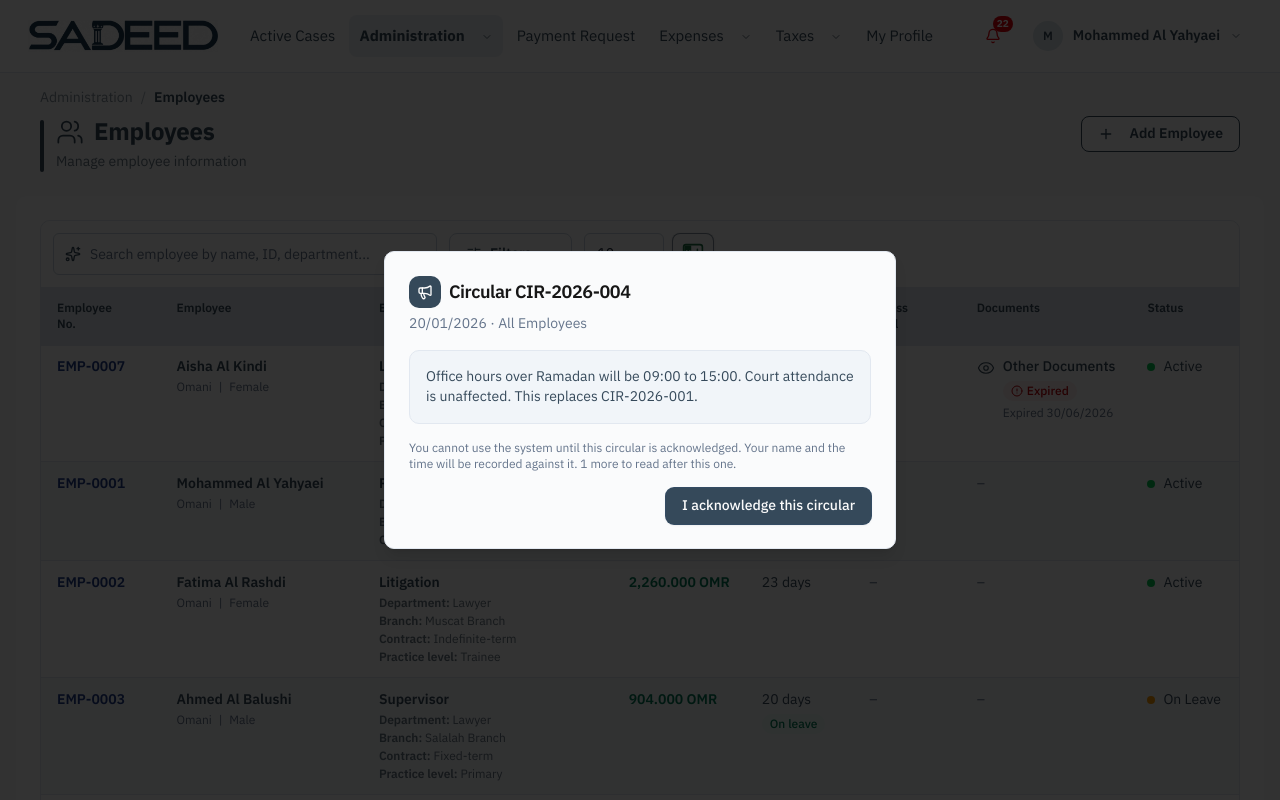
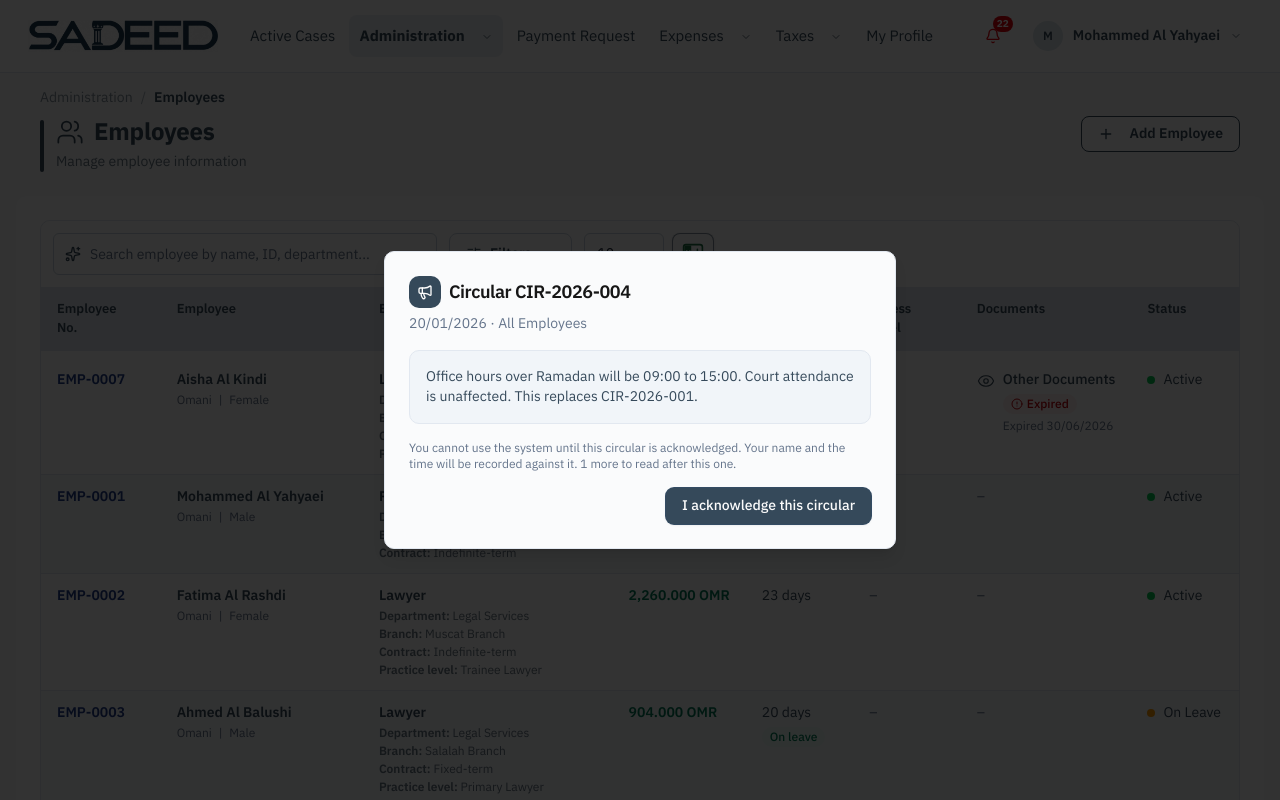
Before and after one commit to mehak187/elpnew, a React (Vite) app: page /employees in a window 1280 px wide. Shown: the top 800 px of the page. Built offline with nearby package versions, Linux system fonts and the light colour scheme.

Commit message:
update 5 files

```diff
--- a/src/components/shared/DataTable.jsx
+++ b/src/components/shared/DataTable.jsx
@@ -512,7 +512,7 @@ export default function DataTable({
                         className={cn(
                           // Top, not middle: where one heading wraps, the
                           // short ones beside it still start on its first line.
-                          "px-4 py-3 text-start align-top text-xs font-semibold text-table-head-ink",
+                          "px-4 py-3 text-start align-top text-[13px] font-semibold text-table-head-ink",
                           column.className
                         )}
                         style={{ width: column.width }}
@@ -585,6 +585,10 @@ export default function DataTable({
                           // 52px of row, striped on the evens and lit on
                           // hover; hover is written last so it wins.
                           "h-[52px] border-b border-container-border align-top last:border-0",
+                          // The first row starts a little further from the
+                          // headings than the rows below start from each
+                          // other, so it does not read as part of them.
+                          "[&:first-child>td]:pt-5",
                           "even:bg-table-zebra hover:bg-table-row-hover",
                           onRowClick && "cursor-pointer"
                         )}
--- a/src/pages/employees/employeeData.js
+++ b/src/pages/employees/employeeData.js
@@ -16,30 +16,30 @@ import {
 
 export const employeeRecords = [
   { id: 1, empNo: "EMP-0001", bankName: "Bank Muscat", accountNumber: "0312 0123 4567 0890", name: "Mohammed Al Yahyaei", nameAr: "محمد اليحيائي", branch: "Muscat", dateOfJoining: "2020-01-15", gender: "Male", nationality: "Omani", department: "Partner", designation: "Partner", salary: "2500.000", housing: 300, transport: 125, special: 75, electricity: 0, water: 0, loan: 0, administrative: 175, status: "Active" , role: "Partner", contractType: "Indefinite-term" },
-  { id: 2, empNo: "EMP-0002", bankName: "National Bank of Oman", accountNumber: "0312 0123 4567 0891", name: "Fatima Al Rashdi", nameAr: "فاطمة الراشدي", branch: "Muscat", dateOfJoining: "2021-03-20", gender: "Female", nationality: "Omani", department: "Lawyer", designation: "Litigation", salary: "2000.000", housing: 240, transport: 100, special: 60, electricity: 0, water: 0, loan: 0, administrative: 140, status: "Active" , role: "Lawyer", practiceLevel: "Trainee", contractType: "Indefinite-term" },
-  { id: 3, empNo: "EMP-0003", bankName: "Bank Dhofar", accountNumber: "0312 0123 4567 0892", name: "Ahmed Al Balushi", nameAr: "أحمد البلوشي", branch: "Salalah", dateOfJoining: "2022-06-10", gender: "Male", nationality: "Omani", department: "Lawyer", designation: "Supervisor", salary: "800.000", housing: 96, transport: 40, special: 24, electricity: 0, water: 0, loan: 0, administrative: 56, status: "On Leave" , role: "Lawyer", practiceLevel: "Primary", contractType: "Fixed-term" },
-  { id: 4, empNo: "EMP-0004", bankName: "Oman Arab Bank", accountNumber: "0312 0123 4567 0893", name: "Sarah Al Lawati", nameAr: "سارة اللواتي", branch: "Muscat", dateOfJoining: "2019-09-05", gender: "Female", nationality: "Omani", department: "Administrative", designation: "Administrative", salary: "650.000", housing: 78, transport: 33, special: 19, electricity: 0, water: 0, loan: 0, administrative: 46, status: "Active" , role: "Administrative", contractType: "Indefinite-term" },
-  { id: 5, empNo: "EMP-0005", bankName: "Sohar International", accountNumber: "0312 0123 4567 0894", name: "Rajesh Kumar", nameAr: "راجيش كومار", branch: "Salalah", dateOfJoining: "2023-02-28", gender: "Male", nationality: "Indian", department: "Accountant", designation: "Accountant", salary: "1200.000", housing: 144, transport: 60, special: 36, electricity: 0, water: 0, loan: 0, administrative: 84, status: "Inactive" , role: "Accountant", contractType: "Indefinite-term" },
+  { id: 2, empNo: "EMP-0002", bankName: "National Bank of Oman", accountNumber: "0312 0123 4567 0891", name: "Fatima Al Rashdi", nameAr: "فاطمة الراشدي", branch: "Muscat", dateOfJoining: "2021-03-20", gender: "Female", nationality: "Omani", department: "Legal Services", designation: "Lawyer", salary: "2000.000", housing: 240, transport: 100, special: 60, electricity: 0, water: 0, loan: 0, administrative: 140, status: "Active" , role: "Lawyer", practiceLevel: "Trainee Lawyer", contractType: "Indefinite-term" },
+  { id: 3, empNo: "EMP-0003", bankName: "Bank Dhofar", accountNumber: "0312 0123 4567 0892", name: "Ahmed Al Balushi", nameAr: "أحمد البلوشي", branch: "Salalah", dateOfJoining: "2022-06-10", gender: "Male", nationality: "Omani", department: "Legal Services", designation: "Lawyer", salary: "800.000", housing: 96, transport: 40, special: 24, electricity: 0, water: 0, loan: 0, administrative: 56, status: "On Leave" , role: "Lawyer", practiceLevel: "Primary Lawyer", contractType: "Fixed-term" },
+  { id: 4, empNo: "EMP-0004", bankName: "Oman Arab Bank", accountNumber: "0312 0123 4567 0893", name: "Sarah Al Lawati", nameAr: "سارة اللواتي", branch: "Muscat", dateOfJoining: "2019-09-05", gender: "Female", nationality: "Omani", department: "Administration", designation: "Administrative Assistant", salary: "650.000", housing: 78, transport: 33, special: 19, electricity: 0, water: 0, loan: 0, administrative: 46, status: "Active" , role: "Administrative", contractType: "Indefinite-term" },
+  { id: 5, empNo: "EMP-0005", bankName: "Sohar International", accountNumber: "0312 0123 4567 0894", name: "Rajesh Kumar", nameAr: "راجيش كومار", branch: "Salalah", dateOfJoining: "2023-02-28", gender: "Male", nationality: "Indian", department: "Administration", designation: "Accountant", salary: "1200.000", housing: 144, transport: 60, special: 36, electricity: 0, water: 0, loan: 0, administrative: 84, status: "Inactive" , role: "Accountant", contractType: "Indefinite-term" },
   { id: 6, empNo: "EMP-0006", bankName: "Bank Muscat", accountNumber: "0312 0123 4567 0895", name: "Khalid Al Hinai", nameAr: "خالد الهنائي", branch: "Muscat", dateOfJoining: "2018-04-12", gender: "Male", nationality: "Omani", department: "Partner", designation: "Partner", salary: "3000.000", housing: 360, transport: 150, special: 90, electricity: 0, water: 0, loan: 0, administrative: 210, status: "Active" , role: "Partner", contractType: "Fixed-term" },
-  { id: 7, empNo: "EMP-0007", bankName: "National Bank of Oman", accountNumber: "0312 0123 4567 0896", name: "Aisha Al Kindi", nameAr: "عائشة الكندي", branch: "Muscat", dateOfJoining: "2021-08-01", gender: "Female", nationality: "Omani", department: "Lawyer", designation: "Litigation", salary: "1800.000", housing: 216, transport: 90, special: 54, electricity: 0, water: 0, loan: 0, administrative: 126, status: "Active" , role: "Lawyer", practiceLevel: "Appeal", contractType: "Indefinite-term" },
-  { id: 8, empNo: "EMP-0008", bankName: "Bank Dhofar", accountNumber: "0312 0123 4567 0897", name: "Salim Al Rawahi", nameAr: "سالم الرواحي", branch: "Salalah", dateOfJoining: "2020-11-15", gender: "Male", nationality: "Omani", department: "Advisor", designation: "Advisor", salary: "2200.000", housing: 264, transport: 110, special: 66, electricity: 0, water: 0, loan: 0, administrative: 154, status: "Active" , role: "Advisor", contractType: "Indefinite-term" },
-  { id: 9, empNo: "EMP-0009", bankName: "Oman Arab Bank", accountNumber: "0312 0123 4567 0898", name: "Layla Al Habsi", nameAr: "ليلى الحبسي", branch: "Muscat", dateOfJoining: "2022-02-20", gender: "Female", nationality: "Omani", department: "Administrative", designation: "Administrative", salary: "600.000", housing: 72, transport: 30, special: 18, electricity: 0, water: 0, loan: 0, administrative: 42, status: "Active" , role: "Administrative", contractType: "Fixed-term" },
-  { id: 10, empNo: "EMP-0010", bankName: "Sohar International", accountNumber: "0312 0123 4567 0899", name: "Hamad Al Busaidi", nameAr: "حمد البوسعيدي", branch: "Salalah", dateOfJoining: "2019-07-08", gender: "Male", nationality: "Omani", department: "Lawyer", designation: "Supervisor", salary: "1500.000", housing: 180, transport: 75, special: 45, electricity: 0, water: 0, loan: 0, administrative: 105, status: "Active" , role: "Lawyer", practiceLevel: "Supreme", contractType: "Indefinite-term" },
-  { id: 11, empNo: "EMP-0011", bankName: "Bank Muscat", accountNumber: "0312 0123 4567 0900", name: "Maryam Al Harthi", nameAr: "مريم الحارثي", branch: "Muscat", dateOfJoining: "2023-01-10", gender: "Female", nationality: "Omani", department: "Lawyer", designation: "Litigation", salary: "1600.000", housing: 192, transport: 80, special: 48, electricity: 0, water: 0, loan: 0, administrative: 112, status: "Active" , role: "Lawyer", practiceLevel: "Trainee", contractType: "Indefinite-term" },
+  { id: 7, empNo: "EMP-0007", bankName: "National Bank of Oman", accountNumber: "0312 0123 4567 0896", name: "Aisha Al Kindi", nameAr: "عائشة الكندي", branch: "Muscat", dateOfJoining: "2021-08-01", gender: "Female", nationality: "Omani", department: "Legal Services", designation: "Lawyer", salary: "1800.000", housing: 216, transport: 90, special: 54, electricity: 0, water: 0, loan: 0, administrative: 126, status: "Active" , role: "Lawyer", practiceLevel: "Appeal Lawyer", contractType: "Indefinite-term" },
+  { id: 8, empNo: "EMP-0008", bankName: "Bank Dhofar", accountNumber: "0312 0123 4567 0897", name: "Salim Al Rawahi", nameAr: "سالم الرواحي", branch: "Salalah", dateOfJoining: "2020-11-15", gender: "Male", nationality: "Omani", department: "Legal Services", designation: "Legal Consultant", salary: "2200.000", housing: 264, transport: 110, special: 66, electricity: 0, water: 0, loan: 0, administrative: 154, status: "Active" , role: "Advisor", contractType: "Indefinite-term" },
+  { id: 9, empNo: "EMP-0009", bankName: "Oman Arab Bank", accountNumber: "0312 0123 4567 0898", name: "Layla Al Habsi", nameAr: "ليلى الحبسي", branch: "Muscat", dateOfJoining: "2022-02-20", gender: "Female", nationality: "Omani", department: "Administration", designation: "Administrative Assistant", salary: "600.000", housing: 72, transport: 30, special: 18, electricity: 0, water: 0, loan: 0, administrative: 42, status: "Active" , role: "Administrative", contractType: "Fixed-term" },
+  { id: 10, empNo: "EMP-0010", bankName: "Sohar International", accountNumber: "0312 0123 4567 0899", name: "Hamad Al Busaidi", nameAr: "حمد البوسعيدي", branch: "Salalah", dateOfJoining: "2019-07-08", gender: "Male", nationality: "Omani", department: "Legal Services", designation: "Lawyer", salary: "1500.000", housing: 180, transport: 75, special: 45, electricity: 0, water: 0, loan: 0, administrative: 105, status: "Active" , role: "Lawyer", practiceLevel: "Supreme Court Lawyer", contractType: "Indefinite-term" },
+  { id: 11, empNo: "EMP-0011", bankName: "Bank Muscat", accountNumber: "0312 0123 4567 0900", name: "Maryam Al Harthi", nameAr: "مريم الحارثي", branch: "Muscat", dateOfJoining: "2023-01-10", gender: "Female", nationality: "Omani", department: "Legal Services", designation: "Lawyer", salary: "1600.000", housing: 192, transport: 80, special: 48, electricity: 0, water: 0, loan: 0, administrative: 112, status: "Active" , role: "Lawyer", practiceLevel: "Trainee Lawyer", contractType: "Indefinite-term" },
   { id: 12, empNo: "EMP-0012", bankName: "National Bank of Oman", accountNumber: "0312 0123 4567 0901", name: "Yousuf Al Wahaibi", nameAr: "يوسف الوهيبي", branch: "Muscat", dateOfJoining: "2017-09-25", gender: "Male", nationality: "Omani", department: "Partner", designation: "Partner", salary: "3500.000", housing: 420, transport: 175, special: 105, electricity: 0, water: 0, loan: 0, administrative: 245, status: "Active" , role: "Partner", contractType: "Fixed-term" },
-  { id: 13, empNo: "EMP-0013", bankName: "Bank Dhofar", accountNumber: "0312 0123 4567 0902", name: "Nadia Al Siyabi", nameAr: "نادية السيابي", branch: "Salalah", dateOfJoining: "2021-05-18", gender: "Female", nationality: "Omani", department: "Accountant", designation: "Accountant", salary: "900.000", housing: 108, transport: 45, special: 27, electricity: 0, water: 0, loan: 0, administrative: 63, status: "Active" , role: "Accountant", contractType: "Indefinite-term" },
-  { id: 14, empNo: "EMP-0014", bankName: "Oman Arab Bank", accountNumber: "0312 0123 4567 0903", name: "Omar Al Maskari", nameAr: "عمر المسكري", branch: "Muscat", dateOfJoining: "2020-03-30", gender: "Male", nationality: "Omani", department: "Lawyer", designation: "Litigation", salary: "1700.000", housing: 204, transport: 85, special: 51, electricity: 0, water: 0, loan: 0, administrative: 119, status: "On Leave" , role: "Lawyer", practiceLevel: "Primary", contractType: "Indefinite-term" },
-  { id: 15, empNo: "EMP-0015", bankName: "Sohar International", accountNumber: "0312 0123 4567 0904", name: "Huda Al Jabri", nameAr: "هدى الجابري", branch: "Muscat", dateOfJoining: "2022-09-12", gender: "Female", nationality: "Omani", department: "Administrative", designation: "Administrative", salary: "550.000", housing: 66, transport: 28, special: 16, electricity: 0, water: 0, loan: 0, administrative: 39, status: "Active" , role: "Administrative", contractType: "Fixed-term" },
-  { id: 16, empNo: "EMP-0016", bankName: "Bank Muscat", accountNumber: "0312 0123 4567 0905", name: "Imran Sheikh", nameAr: "عمران شيخ", branch: "Salalah", dateOfJoining: "2021-11-22", gender: "Male", nationality: "Pakistani", department: "Lawyer", designation: "Litigation", salary: "1400.000", housing: 168, transport: 70, special: 42, electricity: 0, water: 0, loan: 0, administrative: 98, status: "Active" , role: "Lawyer", practiceLevel: "Appeal", contractType: "Indefinite-term" },
-  { id: 17, empNo: "EMP-0017", bankName: "National Bank of Oman", accountNumber: "0312 0123 4567 0906", name: "Amina Al Farsi", nameAr: "أمينة الفارسي", branch: "Muscat", dateOfJoining: "2019-12-05", gender: "Female", nationality: "Omani", department: "Advisor", designation: "Advisor", salary: "2100.000", housing: 252, transport: 105, special: 63, electricity: 0, water: 0, loan: 0, administrative: 147, status: "Active" , role: "Advisor", contractType: "Indefinite-term" },
-  { id: 18, empNo: "EMP-0018", bankName: "Bank Dhofar", accountNumber: "0312 0123 4567 0907", name: "Hassan Al Zadjali", nameAr: "حسن الزدجالي", branch: "Salalah", dateOfJoining: "2020-08-17", gender: "Male", nationality: "Omani", department: "Lawyer", designation: "Supervisor", salary: "1450.000", housing: 174, transport: 73, special: 43, electricity: 0, water: 0, loan: 0, administrative: 102, status: "Terminated" , role: "Lawyer", practiceLevel: "Supreme", contractType: "Fixed-term" },
-  { id: 19, empNo: "EMP-0019", bankName: "Oman Arab Bank", accountNumber: "0312 0123 4567 0908", name: "Zainab Al Hosni", nameAr: "زينب الحوسني", branch: "Muscat", dateOfJoining: "2023-04-03", gender: "Female", nationality: "Omani", department: "Lawyer", designation: "Litigation", salary: "1550.000", housing: 186, transport: 78, special: 46, electricity: 0, water: 0, loan: 0, administrative: 109, status: "Active" , role: "Lawyer", practiceLevel: "Trainee", contractType: "Indefinite-term" },
-  { id: 20, empNo: "EMP-0020", bankName: "Sohar International", accountNumber: "0312 0123 4567 0909", name: "Abdul Rahman", nameAr: "عبد الرحمن", branch: "Muscat", dateOfJoining: "2018-06-14", gender: "Male", nationality: "Egyptian", department: "Accountant", designation: "Accountant", salary: "1100.000", housing: 132, transport: 55, special: 33, electricity: 0, water: 0, loan: 0, administrative: 77, status: "Active" , role: "Accountant", contractType: "Indefinite-term" },
-  { id: 21, empNo: "EMP-0021", bankName: "Bank Muscat", accountNumber: "0312 0123 4567 0910", name: "Sumaya Al Riyami", nameAr: "سمية الريامي", branch: "Salalah", dateOfJoining: "2022-07-25", gender: "Female", nationality: "Omani", department: "Administrative", designation: "Administrative", salary: "580.000", housing: 70, transport: 29, special: 17, electricity: 0, water: 0, loan: 0, administrative: 41, status: "Active" , role: "Administrative", contractType: "Fixed-term" },
+  { id: 13, empNo: "EMP-0013", bankName: "Bank Dhofar", accountNumber: "0312 0123 4567 0902", name: "Nadia Al Siyabi", nameAr: "نادية السيابي", branch: "Salalah", dateOfJoining: "2021-05-18", gender: "Female", nationality: "Omani", department: "Administration", designation: "Accountant", salary: "900.000", housing: 108, transport: 45, special: 27, electricity: 0, water: 0, loan: 0, administrative: 63, status: "Active" , role: "Accountant", contractType: "Indefinite-term" },
+  { id: 14, empNo: "EMP-0014", bankName: "Oman Arab Bank", accountNumber: "0312 0123 4567 0903", name: "Omar Al Maskari", nameAr: "عمر المسكري", branch: "Muscat", dateOfJoining: "2020-03-30", gender: "Male", nationality: "Omani", department: "Legal Services", designation: "Lawyer", salary: "1700.000", housing: 204, transport: 85, special: 51, electricity: 0, water: 0, loan: 0, administrative: 119, status: "On Leave" , role: "Lawyer", practiceLevel: "Primary Lawyer", contractType: "Indefinite-term" },
+  { id: 15, empNo: "EMP-0015", bankName: "Sohar International", accountNumber: "0312 0123 4567 0904", name: "Huda Al Jabri", nameAr: "هدى الجابري", branch: "Muscat", dateOfJoining: "2022-09-12", gender: "Female", nationality: "Omani", department: "Administration", designation: "Administrative Assistant", salary: "550.000", housing: 66, transport: 28, special: 16, electricity: 0, water: 0, loan: 0, administrative: 39, status: "Active" , role: "Administrative", contractType: "Fixed-term" },
+  { id: 16, empNo: "EMP-0016", bankName: "Bank Muscat", accountNumber: "0312 0123 4567 0905", name: "Imran Sheikh", nameAr: "عمران شيخ", branch: "Salalah", dateOfJoining: "2021-11-22", gender: "Male", nationality: "Pakistani", department: "Legal Services", designation: "Lawyer", salary: "1400.000", housing: 168, transport: 70, special: 42, electricity: 0, water: 0, loan: 0, administrative: 98, status: "Active" , role: "Lawyer", practiceLevel: "Appeal Lawyer", contractType: "Indefinite-term" },
+  { id: 17, empNo: "EMP-0017", bankName: "National Bank of Oman", accountNumber: "0312 0123 4567 0906", name: "Amina Al Farsi", nameAr: "أمينة الفارسي", branch: "Muscat", dateOfJoining: "2019-12-05", gender: "Female", nationality: "Omani", department: "Legal Services", designation: "Legal Consultant", salary: "2100.000", housing: 252, transport: 105, special: 63, electricity: 0, water: 0, loan: 0, administrative: 147, status: "Active" , role: "Advisor", contractType: "Indefinite-term" },
+  { id: 18, empNo: "EMP-0018", bankName: "Bank Dhofar", accountNumber: "0312 0123 4567 0907", name: "Hassan Al Zadjali", nameAr: "حسن الزدجالي", branch: "Salalah", dateOfJoining: "2020-08-17", gender: "Male", nationality: "Omani", department: "Legal Services", designation: "Lawyer", salary: "1450.000", housing: 174, transport: 73, special: 43, electricity: 0, water: 0, loan: 0, administrative: 102, status: "Terminated" , role: "Lawyer", practiceLevel: "Supreme Court Lawyer", contractType: "Fixed-term" },
+  { id: 19, empNo: "EMP-0019", bankName: "Oman Arab Bank", accountNumber: "0312 0123 4567 0908", name: "Zainab Al Hosni", nameAr: "زينب الحوسني", branch: "Muscat", dateOfJoining: "2023-04-03", gender: "Female", nationality: "Omani", department: "Legal Services", designation: "Lawyer", salary: "1550.000", housing: 186, transport: 78, special: 46, electricity: 0, water: 0, loan: 0, administrative: 109, status: "Active" , role: "Lawyer", practiceLevel: "Trainee Lawyer", contractType: "Indefinite-term" },
+  { id: 20, empNo: "EMP-0020", bankName: "Sohar International", accountNumber: "0312 0123 4567 0909", name: "Abdul Rahman", nameAr: "عبد الرحمن", branch: "Muscat", dateOfJoining: "2018-06-14", gender: "Male", nationality: "Egyptian", department: "Administration", designation: "Accountant", salary: "1100.000", housing: 132, transport: 55, special: 33, electricity: 0, water: 0, loan: 0, administrative: 77, status: "Active" , role: "Accountant", contractType: "Indefinite-term" },
+  { id: 21, empNo: "EMP-0021", bankName: "Bank Muscat", accountNumber: "0312 0123 4567 0910", name: "Sumaya Al Riyami", nameAr: "سمية الريامي", branch: "Salalah", dateOfJoining: "2022-07-25", gender: "Female", nationality: "Omani", department: "Administration", designation: "Administrative Assistant", salary: "580.000", housing: 70, transport: 29, special: 17, electricity: 0, water: 0, loan: 0, administrative: 41, status: "Active" , role: "Administrative", contractType: "Fixed-term" },
   { id: 22, empNo: "EMP-0022", bankName: "National Bank of Oman", accountNumber: "0312 0123 4567 0911", name: "Tariq Al Ghafri", nameAr: "طارق الغافري", branch: "Muscat", dateOfJoining: "2019-02-11", gender: "Male", nationality: "Omani", department: "Partner", designation: "Partner", salary: "2800.000", housing: 336, transport: 140, special: 84, electricity: 0, water: 0, loan: 0, administrative: 196, status: "Active" , role: "Partner", contractType: "Indefinite-term" },
-  { id: 23, empNo: "EMP-0023", bankName: "Bank Dhofar", accountNumber: "0312 0123 4567 0912", name: "Reem Al Mahrouqi", nameAr: "ريم المحروقي", branch: "Muscat", dateOfJoining: "2021-10-08", gender: "Female", nationality: "Omani", department: "Lawyer", designation: "Litigation", salary: "1650.000", housing: 198, transport: 83, special: 49, electricity: 0, water: 0, loan: 0, administrative: 116, status: "Inactive" , role: "Lawyer", practiceLevel: "Primary", contractType: "Indefinite-term" },
-  { id: 24, empNo: "EMP-0024", bankName: "Oman Arab Bank", accountNumber: "0312 0123 4567 0913", name: "Nasir Al Shukri", nameAr: "ناصر الشكري", branch: "Salalah", dateOfJoining: "2020-05-20", gender: "Male", nationality: "Omani", department: "Advisor", designation: "Advisor", salary: "2000.000", housing: 240, transport: 100, special: 60, electricity: 0, water: 0, loan: 0, administrative: 140, status: "Active" , role: "Advisor", contractType: "Fixed-term" },
-  { id: 25, empNo: "EMP-0025", bankName: "Sohar International", accountNumber: "0312 0123 4567 0914", name: "Priya Sharma", nameAr: "بريا شارما", branch: "Muscat", dateOfJoining: "2022-12-01", gender: "Female", nationality: "Indian", department: "Administrative", designation: "Administrative", salary: "620.000", housing: 74, transport: 31, special: 19, electricity: 0, water: 0, loan: 0, administrative: 43, status: "Active" , role: "Administrative", contractType: "Indefinite-term" },
+  { id: 23, empNo: "EMP-0023", bankName: "Bank Dhofar", accountNumber: "0312 0123 4567 0912", name: "Reem Al Mahrouqi", nameAr: "ريم المحروقي", branch: "Muscat", dateOfJoining: "2021-10-08", gender: "Female", nationality: "Omani", department: "Legal Services", designation: "Lawyer", salary: "1650.000", housing: 198, transport: 83, special: 49, electricity: 0, water: 0, loan: 0, administrative: 116, status: "Inactive" , role: "Lawyer", practiceLevel: "Primary Lawyer", contractType: "Indefinite-term" },
+  { id: 24, empNo: "EMP-0024", bankName: "Oman Arab Bank", accountNumber: "0312 0123 4567 0913", name: "Nasir Al Shukri", nameAr: "ناصر الشكري", branch: "Salalah", dateOfJoining: "2020-05-20", gender: "Male", nationality: "Omani", department: "Legal Services", designation: "Legal Consultant", salary: "2000.000", housing: 240, transport: 100, special: 60, electricity: 0, water: 0, loan: 0, administrative: 140, status: "Active" , role: "Advisor", contractType: "Fixed-term" },
+  { id: 25, empNo: "EMP-0025", bankName: "Sohar International", accountNumber: "0312 0123 4567 0914", name: "Priya Sharma", nameAr: "بريا شارما", branch: "Muscat", dateOfJoining: "2022-12-01", gender: "Female", nationality: "Indian", department: "Administration", designation: "Administrative Assistant", salary: "620.000", housing: 74, transport: 31, special: 19, electricity: 0, water: 0, loan: 0, administrative: 43, status: "Active" , role: "Administrative", contractType: "Indefinite-term" },
 ];
 
 /** The number the next new employee will be given: EMP-0026 and so on. */
--- a/src/pages/litigation/LitigationList.jsx
+++ b/src/pages/litigation/LitigationList.jsx
@@ -167,6 +167,7 @@ export default function LitigationList() {
             // A closed case is kept, under the ones still running.
             endedRow={(row) => isEndedStatus(row.status)}
             searchPlaceholder="Search cases..."
+            enableColumnSearch={false}
             currentPage={currentPage}
             totalPages={Math.ceil(visibleCases.length / pageSize)}
             pageSize={pageSize}
```
Also changed, not shown: src/pages/employees/EmployeeForm.jsx (+42 -10 lines), src/lib/constants.js.
